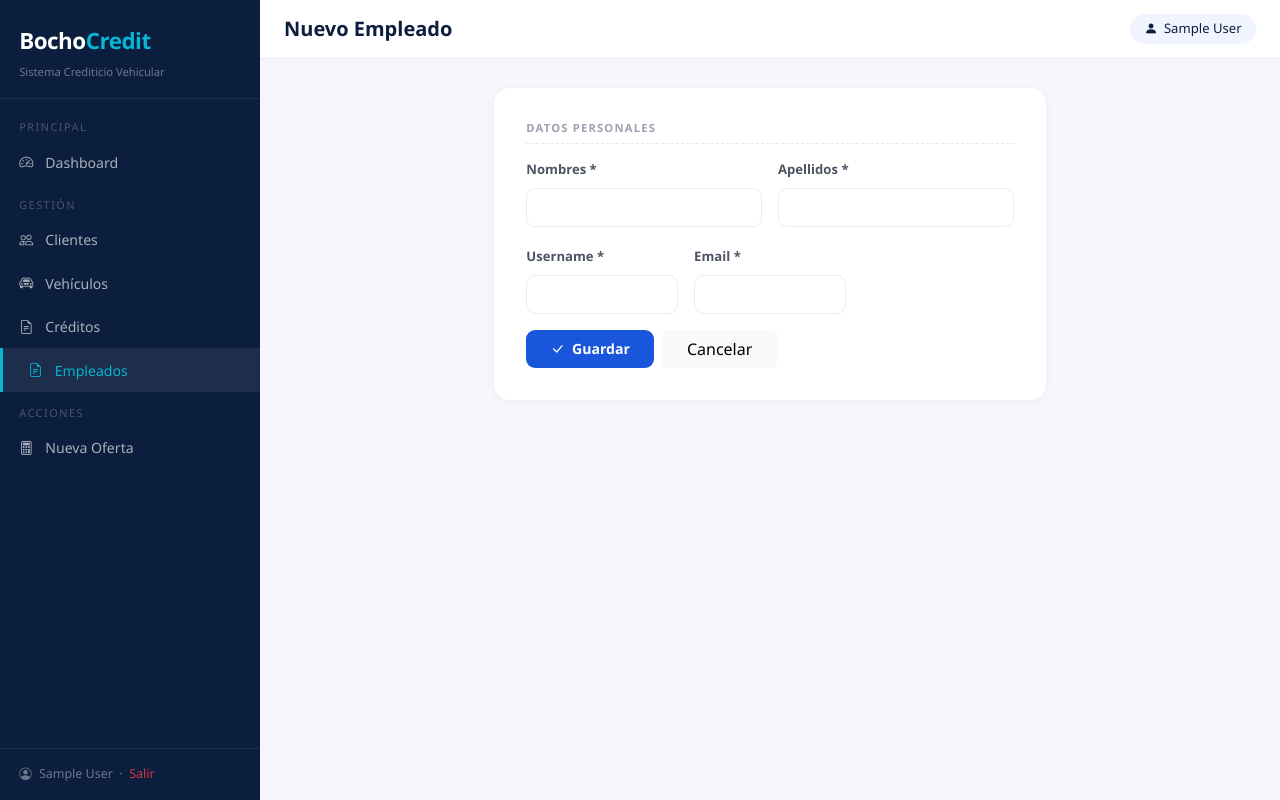
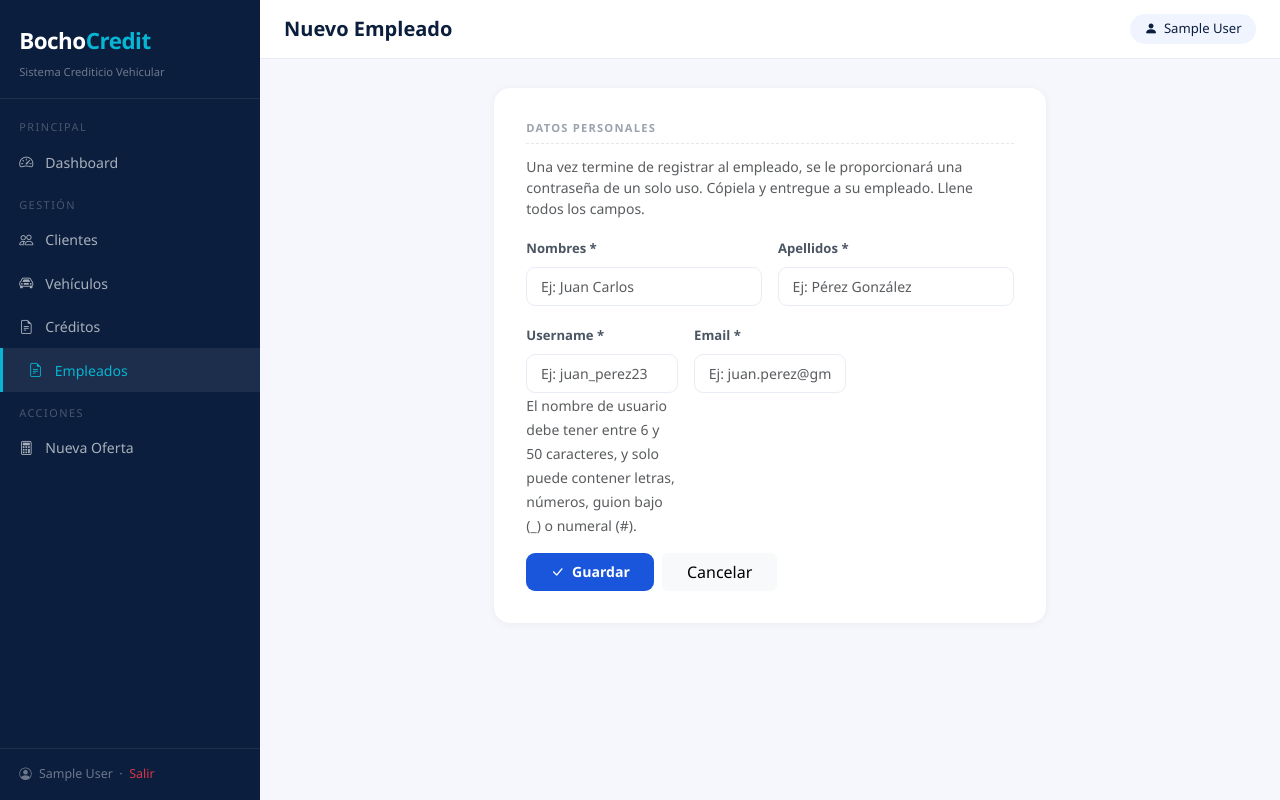
Before and after one commit to 1ASI0642-2610-7023-G3/Bochocredit-Application, a Flask app: page /usuarios/nuevo in a window 1280 px wide. Run offline with Flask 3, Linux system fonts and the light colour scheme; the visitor is signed in with stand-in values (Sample User, id 1); some libraries are stand-ins or nearby versions.

Commit message:
Cambios Forms - Ayuda

```diff
--- a/templates/base.html
+++ b/templates/base.html
@@ -123,6 +123,7 @@
 
   /* alerts */
   .alert { border-radius:10px; font-size:.88rem; }
+
 </style>
 {% block extra_head %}{% endblock %}
 </head>
--- a/templates/usuario_form.html
+++ b/templates/usuario_form.html
@@ -7,22 +7,34 @@
     <div class="form-card">
       <form method="POST">
         <div class="section-title">Datos Personales</div>
+        <p class="form-text text-muted mb-3">
+          Una vez termine de registrar al empleado, se le proporcionará una contraseña de un solo uso. Cópiela y entregue a su empleado.
+          Llene todos los campos.
+        </p>
         <div class="row g-3 mb-3">
           <div class="col-md-6">
             <label class="form-label">Nombres *</label>
-            <input type="text" name="nombres" class="form-control" value="{{ usuario.nombres if usuario else '' }}" required>
+            <input type="text" name="nombres" class="form-control" value="{{ usuario.nombres if usuario else '' }}"
+              placeholder="Ej: Juan Carlos" minlength="2" required>
           </div>
           <div class="col-md-6">
             <label class="form-label">Apellidos *</label>
-            <input type="text" name="apellidos" class="form-control" value="{{ usuario.apellidos if usuario else '' }}" required>
+            <input type="text" name="apellidos" class="form-control" value="{{ usuario.apellidos if usuario else '' }}"
+              placeholder="Ej: Pérez González" minlength="2" required>
           </div>
           <div class="col-md-4">
             <label class="form-label">Username *</label>
-            <input type="text" name="username" class="form-control" maxlength="50" value="{{ usuario.username if usuario else '' }}" required>
+            <input type="text" name="username" class="form-control" maxlength="50" value="{{ usuario.username if usuario else '' }}"
+              placeholder="Ej: juan_perez23" minlength="6" pattern="^[A-Za-z0-9_#]{6,50}$" required>
+              <small class="form-text text-muted">
+                  El nombre de usuario debe tener entre 6 y 50 caracteres,
+                  y solo puede contener letras, números, guion bajo (_) o numeral (#).
+              </small>
           </div>
           <div class="col-md-4">
             <label class="form-label">Email *</label>
-            <input type="email" name="email" class="form-control" value="{{ usuario.email if usuario else '' }}" required>
+            <input type="email" name="email" class="form-control" value="{{ usuario.email if usuario else '' }}"
+              placeholder="Ej: juan.perez@gmail.com" required>
           </div>
         </div>
         <div class="d-flex gap-2 mt-2">
```
Also changed, not shown: templates/cliente_form.html (+14 -8 lines), templates/credito_form.html (+6 -1 lines), templates/vehiculo_form.html (+9 -5 lines).
